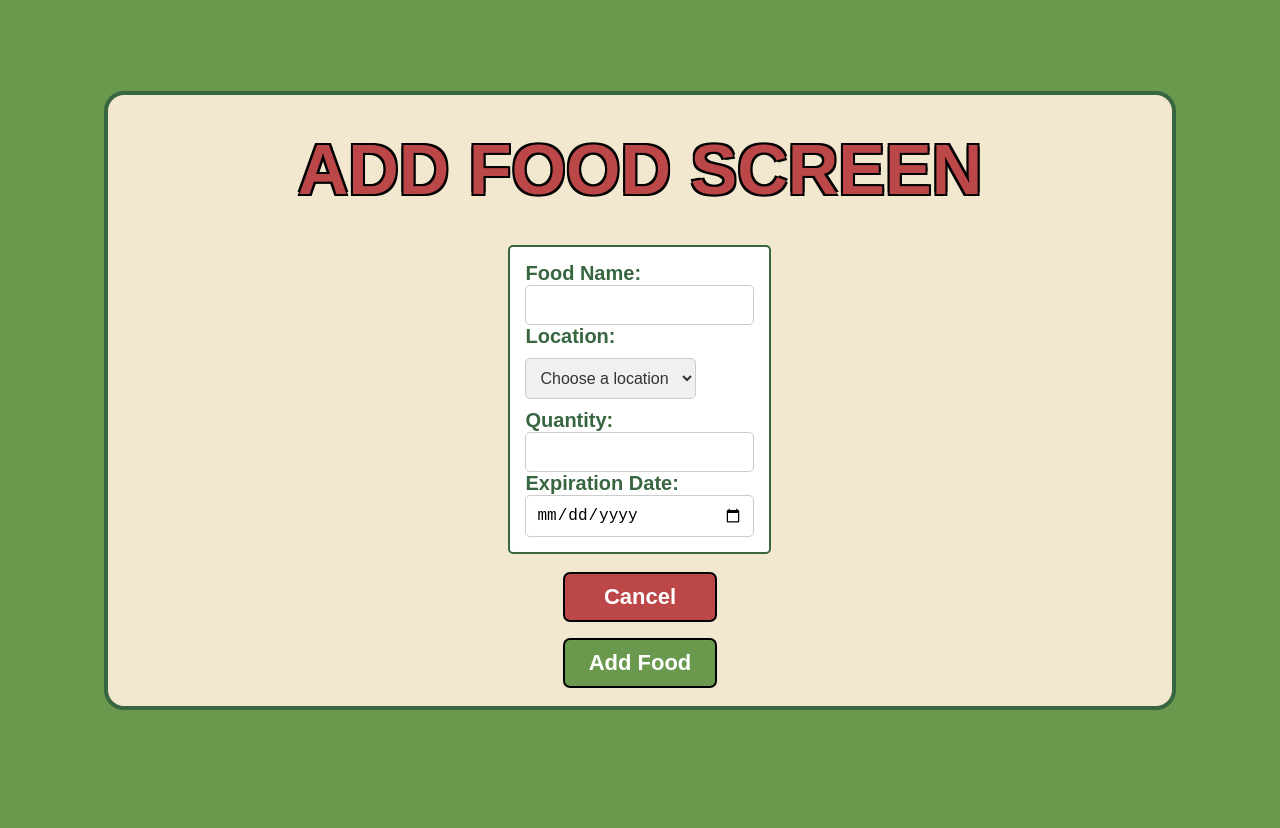
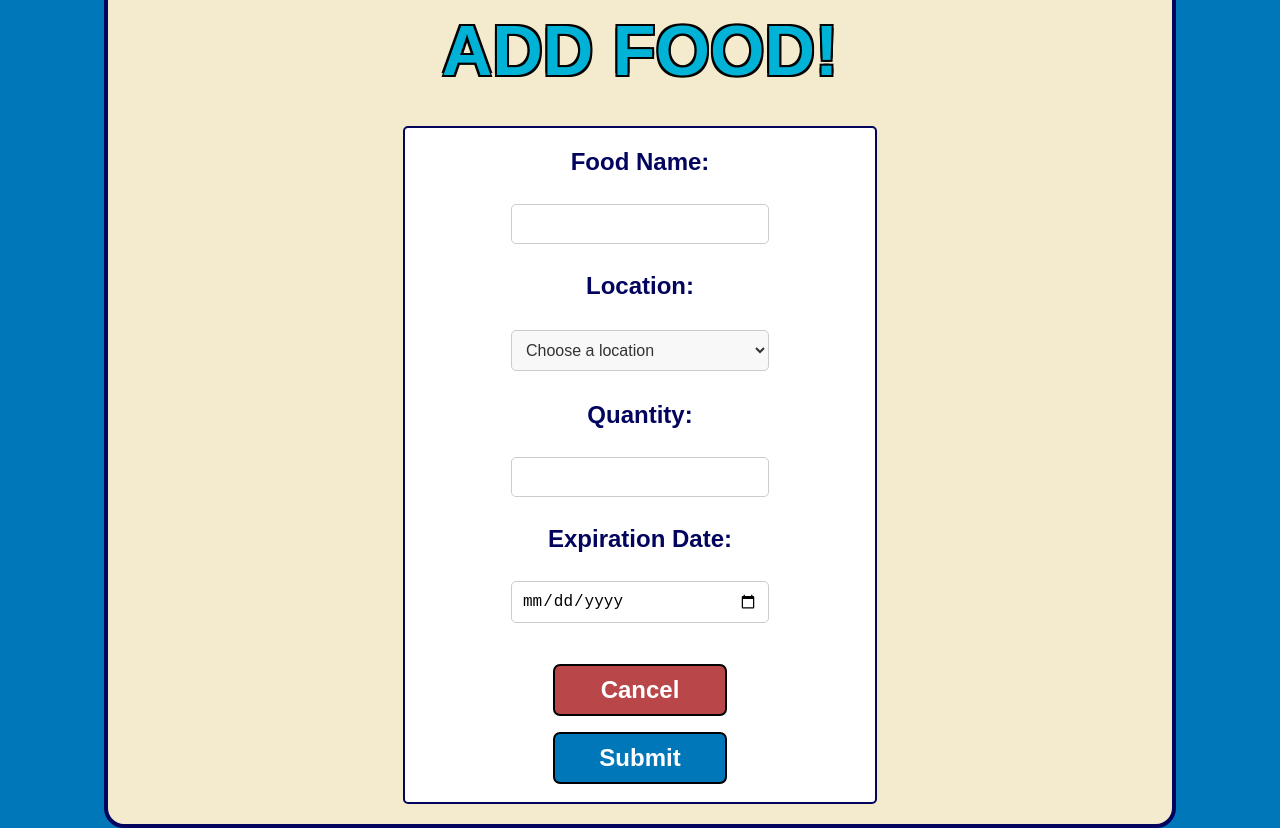
Before and after one commit to fishram/food_watcherv2, a plain HTML site: page index.html in a window 1280 px wide. Both pictures are taken after a click on the button "Add Food". Before the commit the page ends 800 px from the top, so only its background shows below. Drawn offline with Linux system fonts and the light colour scheme.

Commit message:
blue colors

```diff
--- a/index.html
+++ b/index.html
@@ -12,15 +12,15 @@
         <div class="full-screen-container">
             <div class="view-box">
                 <div class="home-screen" id="home-screen-id">
-                    <h1>Home Screen</h1>
-                    <button class="green-button" id="add-food-button-id">Add Food</button>
+                    <h1>Home Page</h1>
+                    <button class="defaultButton" id="add-food-button-id">Add Food</button>
                     <div class="food-card-container">
 
                     </div>
                 </div>
 
                 <div class="add-food-screen" id="add-food-screen-id">
-                    <h1 id="food-screen-heading-id">Add Food Screen</h1>
+                    <h1 id="food-screen-heading-id">Add Food!</h1>
                     <form class="add-food-form">
                         <label for="foodName">Food Name:</label><br>
                         <input type="text" id="foodName" name="foodName"><br>
@@ -32,9 +32,9 @@
                         <input type="number" id="quantity" name="quantity"><br>
                         <label for="expirationDate">Expiration Date:</label><br>
                         <input type="date" id="expirationDate" name="expirationDate"><br>
+                        <button class="defaultButton" id="food-screen-cancel-button">Cancel</button>
+                        <button type="submit" class="defaultButton" id="submit-food-button">Submit</button>
                     </form>
-                    <button class="green-button" id="food-screen-cancel-button">Cancel</button>
-                    <button class="green-button" id="submit-food-button">Add Food</button>
 
                 </div>
             </div>
--- a/styles.css
+++ b/styles.css
@@ -1,15 +1,17 @@
 :root {
-    --color-dark-green: #386641;
-    --color-medium-green: #6A994E;
-    --color-light-green: #A7C957;
-    --color-cream: #F2E8CF;
-    --color-red: #BC4749;
+    --color-dark-blue: hsl(239, 94%, 19%);
+    --color-medium-blue: hsl(201, 100%, 36%);
+    --color-teal-blue: hsl(190, 100%, 42%);
+    --color-light-blue: hsl(189, 75%, 75%);
+    --color-lightest-blue: hsl(190, 77%, 88%);
+    --color-cream: hsl(45, 63%, 88%);
+    --color-red: hsl(359, 45%, 50%);
 }
 
 body {
     margin: 0;
     font-family: Arial, sans-serif;
-    background-color: var(--color-medium-green);
+    background-color: var(--color-medium-blue);
     color: #333;
 }
 
@@ -18,7 +20,7 @@ h1 {
     font-size: 70px;
     font-weight: bold;
     text-transform: uppercase;
-    color: var(--color-red);
+    color: var(--color-teal-blue);
     text-shadow:
     -2px -2px 0 black,
      2px -2px 0 black,
@@ -41,7 +43,7 @@ h1 {
     background-color: var(--color-cream);
     padding: 20px;
     width: 80%;
-    border: 4px solid var(--color-dark-green);
+    border: 4px solid var(--color-dark-blue);
     border-radius: 20px;
     margin: 50px;
     display: flex;
@@ -58,42 +60,61 @@ h1 {
 }
 
 
-.green-button {
+.defaultButton {
     padding: 10px 10px;
-    width: 150px;
-    background-color: var(--color-medium-green);
+    width: 170px;
+    background-color: var(--color-medium-blue);
     box-shadow: 0 0 0 2px black;
     color: white;
     border: none;
     border-radius: 5px;
-    font-size: 22px;
-    font-weight: bold;
+    font-size: 24px;
+    font-weight: 650;
     cursor: pointer;
+}
+
+.defaultButton:hover {
+    background-color: hsl(201, 100%, 46%);
 }
 
 /* Add Food Screen*/
 
 .add-food-screen {
     display: none;
+    width: 70%;
     flex-direction: column;
     align-items: center;
     justify-content: center;
     gap: 20px;
 }
 
+.add-food-screen .defaultButton {
+    margin-top: 15px;
+}
+
 #food-screen-cancel-button {
     background-color: var(--color-red);
 }
 
+#food-screen-cancel-button:hover {
+    /* background-color: #dd5d5f; */
+    background-color: hsl(359, 60%, 55%);;
+}
+
 .add-food-form {
+    width: 60%;
+    display: flex;
+    flex-direction: column;
+    align-items: center;
     background-color: white;
-    padding: 15px;
+    padding: 20px;
     border-radius: 5px;
-    border: 2px solid var(--color-dark-green);
+    border: 2px solid var(--color-dark-blue);
+    gap: 5px;
 }
 
 .add-food-form input {
-    width: 100%;
+    width: 60%;
     padding: 10px;
     border: 1px solid #ccc;
     border-radius: 5px;
@@ -101,19 +122,37 @@ h1 {
     font-size: 16px;
 }
 
+.add-food-form input:hover {
+    box-shadow: 0 0 0 1px var(--color-dark-blue);
+    outline: none;
+}
+.add-food-form input:focus {
+    box-shadow: 0 0 0 1.5px var(--color-dark-blue);
+    outline: none;
+}
+
 .add-food-form label {
-    font-size: 20px;
+    font-size: 24px;
     font-weight: bold;
-    color: var(--color-dark-green);
+    color: var(--color-dark-blue);
 }
 
 .locations {
-    background-color: #f0f0f0;
+    background-color: rgb(248, 248, 248);
     color: #333;
     padding: 10px;
     border: 1px solid #ccc;
     border-radius: 5px;
     font-size: 16px;
-    margin-top: 10px;
-    margin-bottom: 10px;
+    margin-top: 2px;
+    margin-bottom: 2px;
+    width: 60%;
 }
+
+.locations:hover {
+    border: 1px solid var(--color-dark-blue);
+}
+
+.locations:focus {
+    border: 1px solid var(--color-dark-blue);
+}
```
